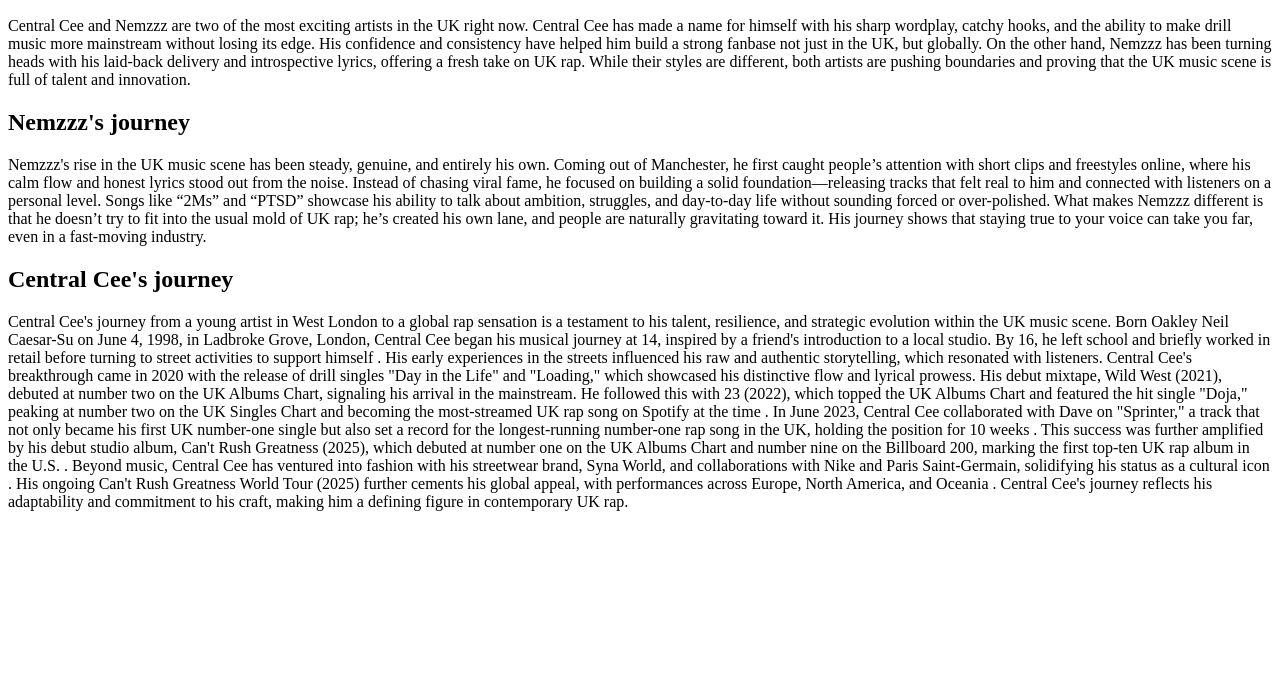
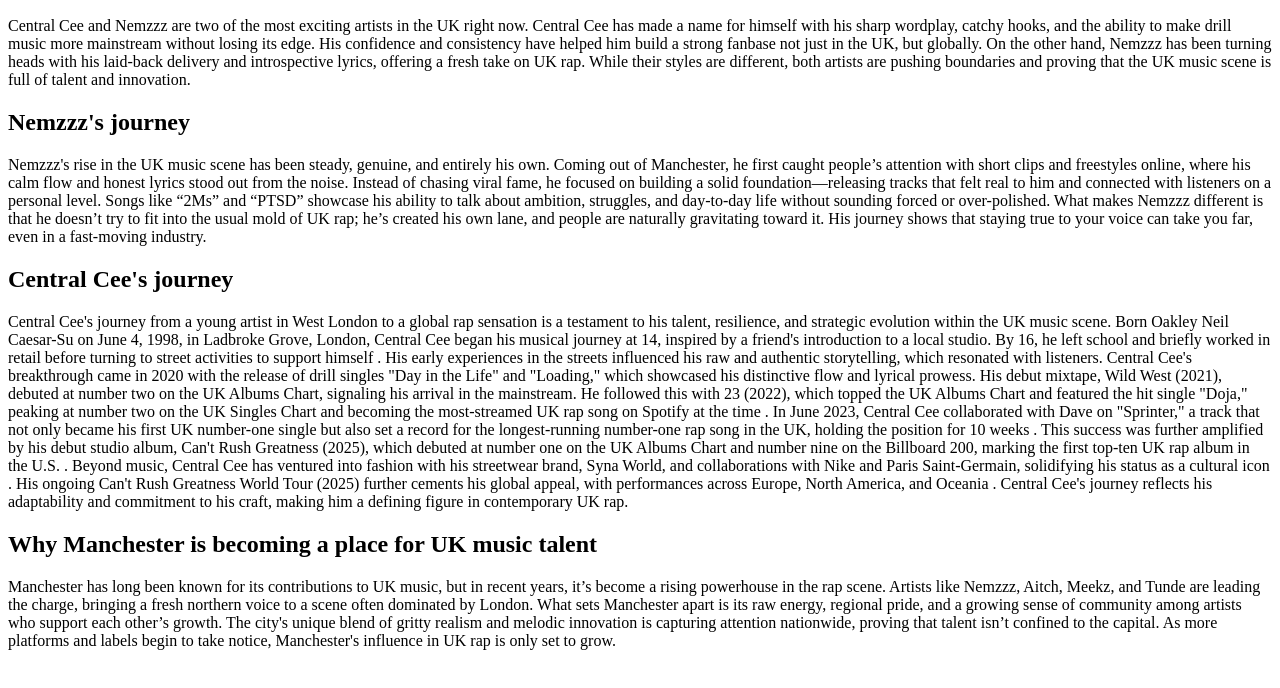
Before and after one commit to ponleu3m/British-Music, a plain HTML site: page index.html in a window 1280 px wide. Shown: the part 96-784 px from the top of the page. Drawn offline with Linux system fonts and the light colour scheme.

Commit message:
Update index.html

```diff
--- a/index.html
+++ b/index.html
@@ -15,3 +15,5 @@ In June 2023, Central Cee collaborated with Dave on "Sprinter," a track that not
 Beyond music, Central Cee has ventured into fashion with his streetwear brand, Syna World, and collaborations with Nike and Paris Saint-Germain, solidifying his status as a cultural icon . His ongoing Can't Rush Greatness World Tour (2025) further cements his global appeal, with performances across Europe, North America, and Oceania .
 
 Central Cee's journey reflects his adaptability and commitment to his craft, making him a defining figure in contemporary UK rap.</p>
+<h2>Why Manchester is becoming a place for UK music talent</h2>
+<p>Manchester has long been known for its contributions to UK music, but in recent years, it’s become a rising powerhouse in the rap scene. Artists like Nemzzz, Aitch, Meekz, and Tunde are leading the charge, bringing a fresh northern voice to a scene often dominated by London. What sets Manchester apart is its raw energy, regional pride, and a growing sense of community among artists who support each other’s growth. The city's unique blend of gritty realism and melodic innovation is capturing attention nationwide, proving that talent isn’t confined to the capital. As more platforms and labels begin to take notice, Manchester's influence in UK rap is only set to grow.</p>
```
